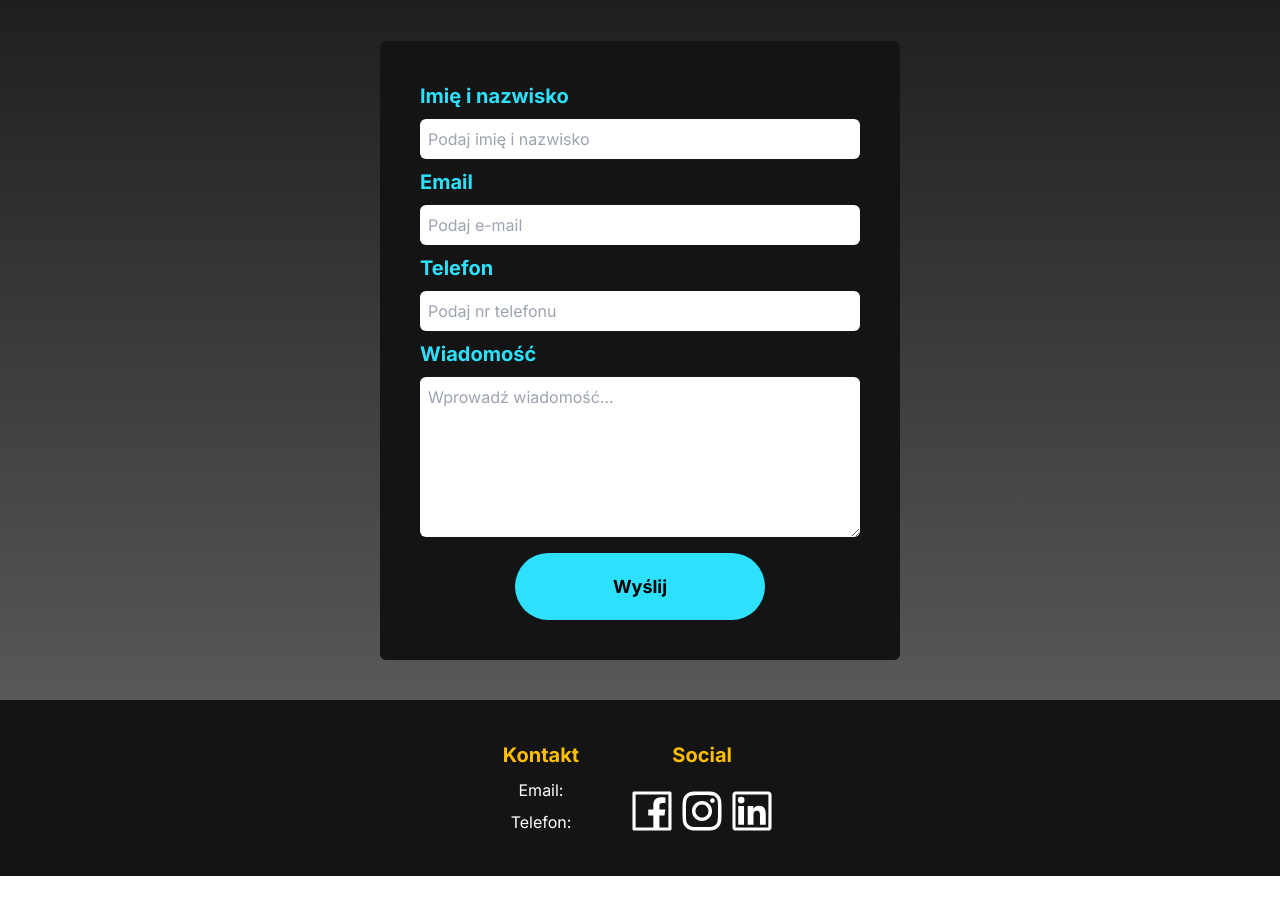
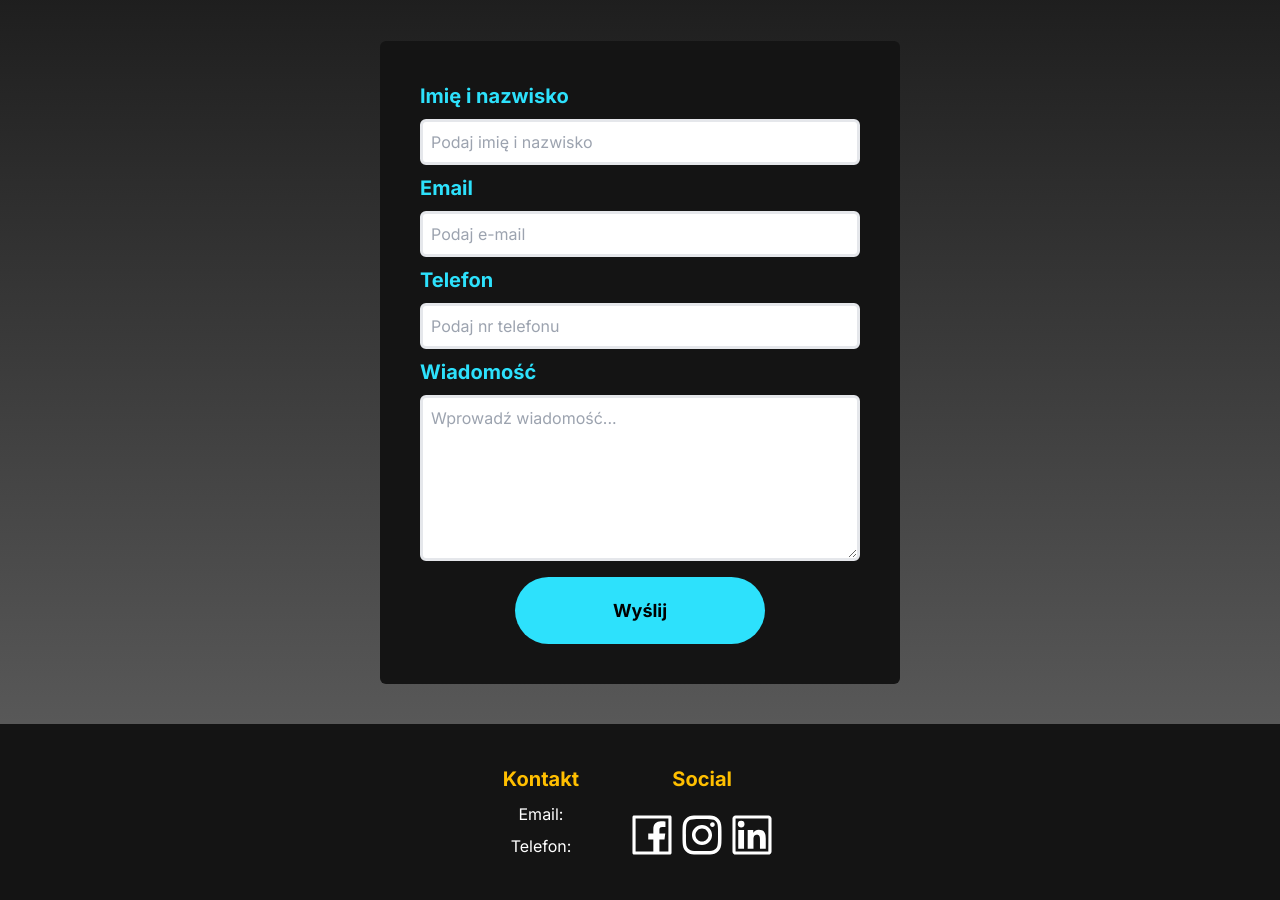
Before and after one commit to MateuszKuruc/marketing-portfolio, a Next.js app in the folder marketing-portfolio/: page / in a window 1280 px wide. Shown: the part 2028-2928 px from the top of the page. Before the commit the page ends 2904 px from the top, so only its background shows below. Built offline with nearby package versions, Linux system fonts and the light colour scheme.

Commit message:
fix error border color for all form input fields

```diff
--- a/marketing-portfolio/src/app/globals.css
+++ b/marketing-portfolio/src/app/globals.css
@@ -20,7 +20,7 @@ body {
   }
 
   .input-error {
-    @apply outline-red-50;
+    @apply border-red-50;
   }
 
   .btn_submit {
--- a/marketing-portfolio/src/components/Button.tsx
+++ b/marketing-portfolio/src/components/Button.tsx
@@ -1,10 +1,10 @@
 import Image from "next/image";
 import { ButtonProps } from "../../types";
 
-const Button = ({ type, title, icon, variant }: ButtonProps) => {
+const Button = ({ disabled, type, title, icon, variant }: ButtonProps) => {
   return (
     <button
-      className={`rounded-full min-w-[250px] self-center mt-2 ${variant}`}
+      className={`rounded-full min-w-[250px] self-center mt-2 ${variant} ${disabled} ? opacity-0.35 : ""`}
       type={type}
       title={title}
     >
--- a/marketing-portfolio/src/components/Form.tsx
+++ b/marketing-portfolio/src/components/Form.tsx
@@ -5,14 +5,22 @@ import Button from "./Button";
 import { formSchema } from "@/schemas";
 
 const Form = () => {
-  const onSubmit = (values, actions) => {
-    console.log("submitted");
-
+  const onSubmit = async (values, actions) => {
+    console.log(values.phone);
+    console.log(isSubmitting);
+    await new Promise((resolve) => setTimeout(resolve, 1000));
     actions.resetForm();
   };
 
-  const { values, errors, touched, handleChange, handleBlur, handleSubmit } =
-    useFormik({
+  const {
+    values,
+    errors,
+    touched,
+    isSubmitting,
+    handleChange,
+    handleBlur,
+    handleSubmit,
+  } = useFormik({
     initialValues: {
       name: "",
       email: "",
@@ -33,7 +41,9 @@ const Form = () => {
         Imię i nazwisko
       </label>
       <input
-        className={`p-2 rounded-md ${errors.name ? "input-error" : ""}`}
+        className={`p-2 rounded-md border-3 ${
+          errors.name ? "input-error" : ""
+        }`}
         id="name"
         type="text"
         placeholder="Podaj imię i nazwisko"
@@ -46,7 +56,9 @@ const Form = () => {
         Email
       </label>
       <input
-        className={`p-2 rounded-md ${errors.email ? "input-error" : ""}`}
+        className={`p-2 rounded-md border-3 ${
+          errors.email ? "input-error" : ""
+        }`}
         id="email"
         type="email"
         placeholder="Podaj e-mail"
@@ -61,7 +73,9 @@ const Form = () => {
         Telefon
       </label>
       <input
-        className={`p-2 rounded-md ${errors.phone ? "input-error" : ""}`}
+        className={`p-2 rounded-md border-3 ${
+          errors.phone ? "input-error" : ""
+        }`}
         id="phone"
         type="number"
         placeholder="Podaj nr telefonu"
@@ -75,7 +89,9 @@ const Form = () => {
         Wiadomość
       </label>
       <textarea
-        className={`p-2 rounded-md ${errors.message ? "input-error" : ""}`}
+        className={`p-2 rounded-md border-3 ${
+          errors.message ? "input-error" : ""
+        }`}
         id="message"
         rows={6}
         placeholder="Wprowadź wiadomość..."
@@ -86,7 +102,12 @@ const Form = () => {
       {errors.message && touched.message && (
         <p className="error ">{errors.message}</p>
       )}
-      <Button type="submit" title="Wyślij" variant="btn_submit" />
+      <Button
+        disabled={isSubmitting}
+        type="submit"
+        title="Wyślij"
+        variant="btn_submit"
+      />
     </form>
   );
 };
--- a/marketing-portfolio/tailwind.config.ts
+++ b/marketing-portfolio/tailwind.config.ts
@@ -14,6 +14,9 @@ module.exports = {
         },
         red: {
           50: "#DC143C",
+          // 50: "#CE2029",
+          // 50: "#CD5C5C",
+          // 50: "#BC8F8F",
         },
         gray: {
           10: "#EEEEEE",
@@ -33,6 +36,10 @@ module.exports = {
         pattern: "url('/pattern.png')",
         "pattern-2": "url('/pattern-bg.png')",
       },
+      borderWidth: {
+        "2.5": "2.5px",
+        "3": "3px",
+      },
       screens: {
         xs: "400px",
         "3xl": "1680px",
--- a/marketing-portfolio/types.ts
+++ b/marketing-portfolio/types.ts
@@ -6,6 +6,7 @@ export interface AccordionItemProps {
 }
 
 export type ButtonProps = {
+  disabled: boolean;
   type: "button" | "submit";
   title: string;
   icon?: string;
```
Lines whose indentation alone changed are shown as unchanged.
